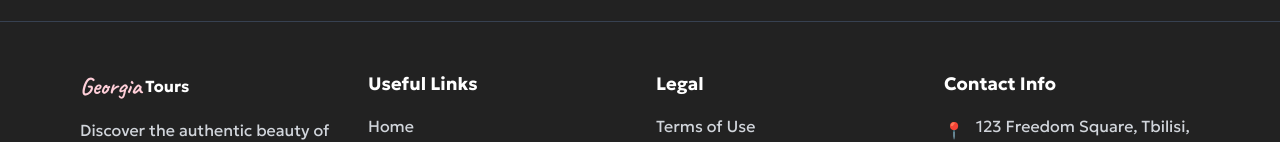
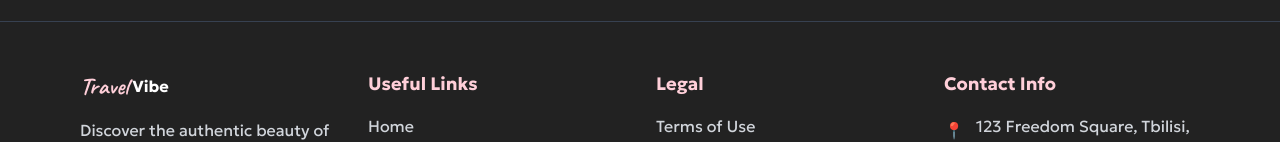
Before and after one commit to qamar62/gtravel, a Next.js app: page /tours in a window 1280 px wide. Shown: the part 1016-1158 px from the top of the page. Built offline with nearby package versions, Linux system fonts and the light colour scheme.

Commit message:
ui enhanced

```diff
--- a/src/components/CallToAction.tsx
+++ b/src/components/CallToAction.tsx
@@ -3,9 +3,9 @@ import React from "react";
 const CallToAction = () => (
   <section className="py-16 bg-primary text-white text-center">
     <div className="container mx-auto">
-      <h2 className="section-title mb-4">Ready to Explore Georgia?</h2>
-      <p className="mb-8 text-lg">Book your next adventure with us today!</p>
-      <button className="bg-secondary text-black px-8 py-4 rounded font-bold text-lg">Book Now</button>
+      <h2 className="section-title mb-4 text-secondary">Ready to Explore Georgia?</h2>
+      <p className="mb-8 text-lg text-secondary">Book your next adventure with us today!</p>
+      <button className="bg-secondary text-primary px-8 py-4 rounded font-bold text-lg">Book Now</button>
     </div>
   </section>
 );
--- a/src/components/Footer.tsx
+++ b/src/components/Footer.tsx
@@ -4,7 +4,7 @@ import { Input } from "@/components/ui/input";
 
 const Footer = () => {
   return (
-    <footer className="bg-secondary text-white">
+    <footer className="bg-secondary text-primary">
       {/* Newsletter Section */}
       <div className="border-b border-gray-700 py-12">
         <div className="container">
@@ -32,8 +32,8 @@ const Footer = () => {
             {/* Logo and About */}
             <div>
               <div className="flex items-center">
-                <span className="font-cursive text-2xl font-bold text-primary">Georgia</span>
-                <span className="ml-1 font-bold text-white">Tours</span>
+                <span className="font-cursive text-2xl font-bold text-primary">Travel</span>
+                <span className="ml-1 font-bold text-white">Vibe</span>
               </div>
               <p className="mt-4 text-gray-300">
                 Discover the authentic beauty of Georgia with our expert-guided tours. Exploring ancient history, stunning landscapes, and rich cultural traditions.
--- a/src/components/HeroSection.tsx
+++ b/src/components/HeroSection.tsx
@@ -46,10 +46,13 @@ const HeroSection = () => (
       </div>
       {/* Bottom doodle/line art placeholder */}
       <div className="w-full flex justify-center">
-        <div className="h-12 w-full max-w-4xl bg-accent rounded-t-lg flex items-center justify-center text-gray-400 text-sm italic">[Landmarks doodle placeholder]</div>
+        <div className="h-24 w-full max-w-4xl bg-accent rounded-t-lg flex items-center justify-center">
+
+</div>
       </div>
     </div>
-  </section>
+
+</section>
 );
 
 export default HeroSection;
```
